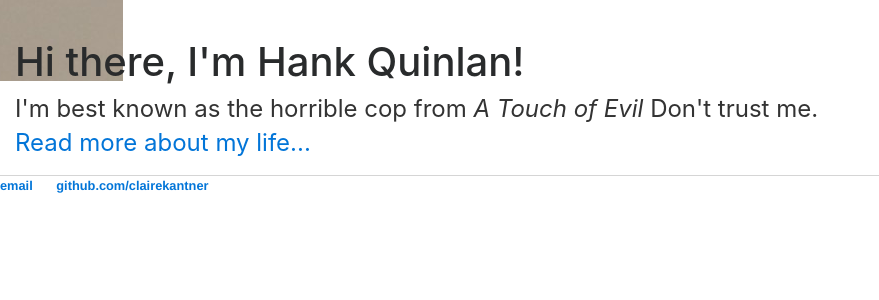
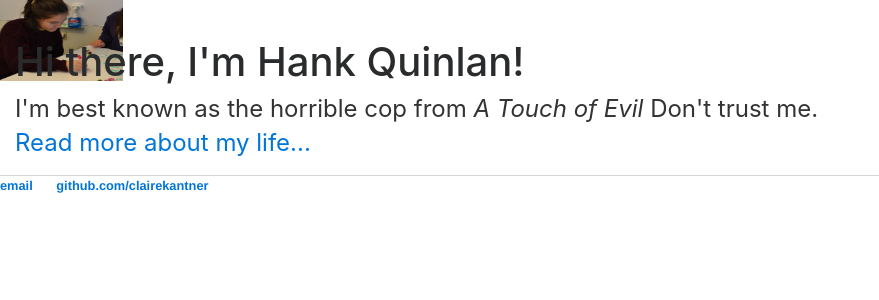
Before and after one commit to clairekantner/clairekantner, a Jekyll site: the page built from index.html, in a window 1280 px wide. Shown: the top 300 px of the page, without its empty margins (0-879 px from the left). Built offline with Jekyll 4.4.1, drawn with Linux system fonts in a browser that asks for light colours; nearby versions of some CDN libraries.

Commit message:
fixing logo mistake

```diff
--- a/css/main.css
+++ b/css/main.css
@@ -2,7 +2,7 @@ body {
     margin: 60px auto;
     width: 70%;
 }
-#logo {
+#logo img {
 	position: absolute;
 	left: -5px;
 	top: -9px;
```
